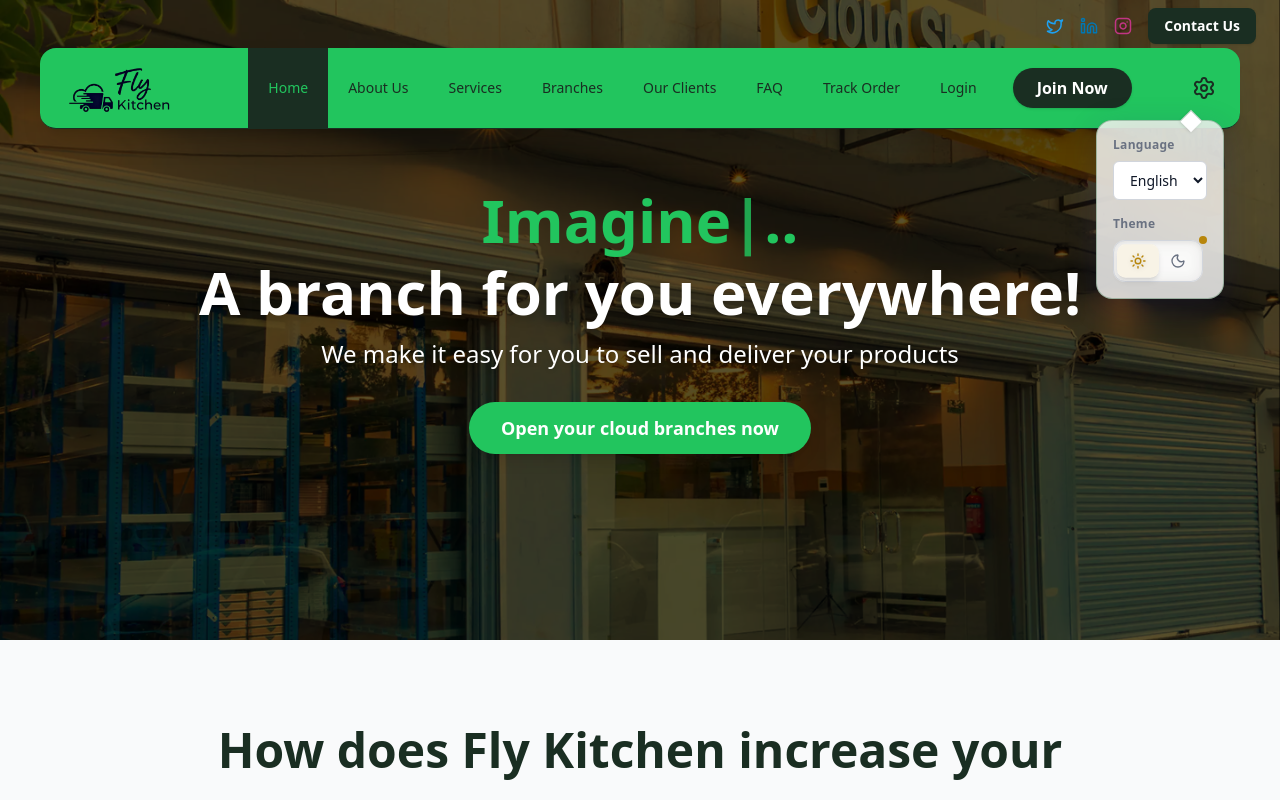
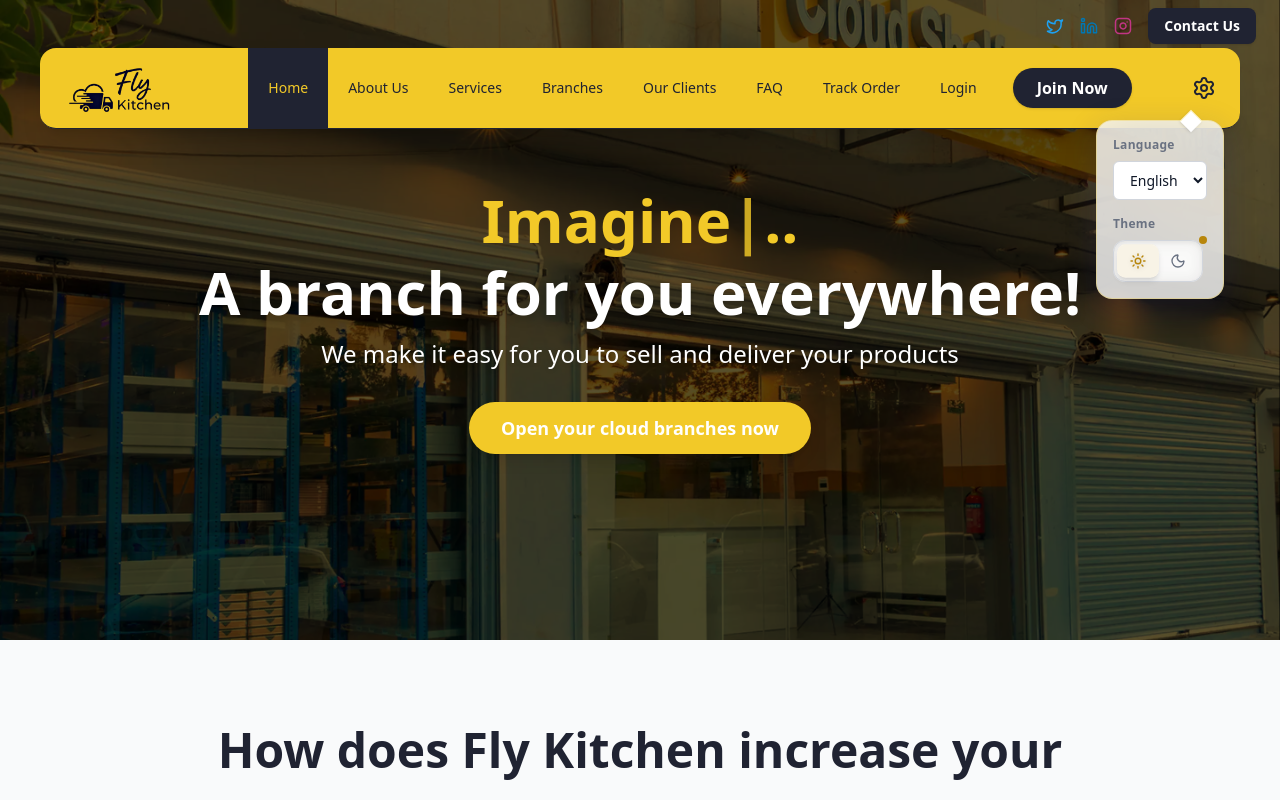
Before and after one commit to Yussif20/fly-kitchen, a Next.js app: page /contact in a window 1280 px wide. Both pictures are taken after a click on the button "Settings". Shown: the top 800 px of the page. Built offline with nearby package versions, Linux system fonts and the light colour scheme.

Commit message:
use the yellow color again

```diff
--- a/app/globals.css
+++ b/app/globals.css
@@ -2,10 +2,16 @@
 @custom-variant dark (&:where(.dark, .dark *));
 
 @theme {
-  --color-primary-green: #22c55e;
-  --color-primary-green-hover: #16a34a;
-  --color-dark-green: #1a2e22;
-  --color-dark-green-hover: #22402e;
+  --color-primary-yellow: #f2c928;
+  --color-primary-yellow-hover: #eab308;
+  --color-yellow-gradient: linear-gradient(90deg, #f2c928 0%, #ffe066 100%);
+  --color-yellow-gradient-strong: linear-gradient(
+    90deg,
+    #f2c928 0%,
+    #eab308 100%
+  );
+  --color-dark-bg: #202332;
+  --color-dark-bg-hover: #11131a;
 }
 button,
 a {
@@ -34,13 +40,13 @@ a {
 }
 
 ::-webkit-scrollbar-thumb {
-  background-color: #22c55e;
+  background-color: var(--color-primary-yellow);
   border-radius: 10px;
   transition: background-color 0.3s ease;
 }
 
 ::-webkit-scrollbar-thumb:hover {
-  background-color: #16a34a;
+  background-color: var(--color-primary-yellow-hover);
 }
 
 .dark ::-webkit-scrollbar-thumb {
@@ -53,7 +59,7 @@ a {
 
 * {
   scrollbar-width: thin;
-  scrollbar-color: #22c55e transparent;
+  scrollbar-color: var(--color-primary-yellow) transparent;
 }
 
 .dark * {
--- a/components/Header.tsx
+++ b/components/Header.tsx
@@ -54,7 +54,7 @@ export default function Header() {
   return (
     <div className="relative z-30">
       <header
-        className={`fixed z-50 border-b bg-primary-green text-dark-green dark:bg-dark-green dark:text-[#165d31] transition-all duration-300 w-full
+        className={`fixed z-50 border-b bg-primary-yellow text-dark-bg dark:bg-dark-bg dark:text-primary-yellow transition-all duration-300 w-full
           ${
             scrolled
               ? "top-0 left-0 translate-x-0 rounded-none mx-0"
@@ -78,7 +78,7 @@ export default function Header() {
               <Navigation />
               <Link
                 href="/join"
-                className="hidden lg:inline-block bg-dark-green text-white dark:bg-primary-green dark:text-dark-green font-bold px-6 py-2 rounded-full text-base shadow hover:bg-[#11131a] dark:hover:bg-[#16a34a] transition-colors duration-200"
+                className="hidden lg:inline-block bg-dark-bg text-white dark:bg-primary-yellow dark:text-dark-bg font-bold px-6 py-2 rounded-full text-base shadow hover:bg-dark-bg/80 dark:hover:bg-primary-yellow-hover transition-colors duration-200"
                 style={{ whiteSpace: "nowrap" }}
               >
                 {t("joinNow")}
@@ -90,18 +90,18 @@ export default function Header() {
               {/* Settings Icon */}
               <div ref={settingsRef} className="relative">
                 <button
-                  className="p-2 rounded-full hover:bg-dark-green/20 dark:hover:bg-primary-green/10 transition-colors"
+                  className="p-2 rounded-full hover:bg-dark-bg/20 dark:hover:bg-primary-yellow/10 transition-colors"
                   aria-label="Settings"
                   onClick={() => setShowSettings((v) => !v)}
                 >
                   <Settings
-                    className="text-dark-green dark:text-primary-green"
+                    className="text-dark-bg dark:text-primary-yellow"
                     size={24}
                   />
                 </button>
                 {showSettings && (
                   <div
-                    className={`absolute mt-3 max-w-[90vw] z-50 flex flex-col gap-4 p-4 rounded-2xl shadow-2xl border border-[#165d31]/30 dark:border-[#165d31]/20 backdrop-blur-xl bg-white/80 dark:bg-dark-green/80 ring-1 ring-[#165d31]/10 ${
+                    className={`absolute mt-3 max-w-[90vw] z-50 flex flex-col gap-4 p-4 rounded-2xl shadow-2xl border border-primary-yellow/30 dark:border-primary-yellow/20 backdrop-blur-xl bg-white/80 dark:bg-dark-bg/80 ring-1 ring-primary-yellow/10 ${
                       locale === "ar" ? "left-0" : "right-0"
                     }`}
                     style={{
@@ -113,7 +113,7 @@ export default function Header() {
                       className={
                         "absolute -top-2 " +
                         (locale === "ar" ? "left-6" : "right-6") +
-                        " w-4 h-4 bg-white dark:bg-dark-green rotate-45 border-t border-l border-[#165d31]/30 dark:border-[#165d31]/20 shadow-sm"
+                        " w-4 h-4 bg-white dark:bg-dark-bg rotate-45 border-t border-l border-primary-yellow/30 dark:border-primary-yellow/20 shadow-sm"
                       }
                       style={{ zIndex: 51 }}
                     />
--- a/components/Navigation.tsx
+++ b/components/Navigation.tsx
@@ -28,7 +28,7 @@ export default function Navigation() {
   };
 
   return (
-    <nav className="hidden md:flex items-center gap-0 relative bg-primary-green text-dark-green dark:bg-dark-green dark:text-primary-green h-20">
+    <nav className="hidden md:flex items-center gap-0 relative bg-primary-yellow text-dark-bg dark:bg-dark-bg dark:text-primary-yellow h-20">
       {navigation.map((item) => (
         <div key={item.href} className="flex h-full">
           <Link
@@ -36,10 +36,10 @@ export default function Navigation() {
             className={`flex items-center h-full text-sm font-medium transition-colors duration-200 px-5 rounded-none
               ${
                 isActive(item.href)
-                  ? "bg-dark-green text-primary-green dark:bg-primary-green dark:text-dark-green"
+                  ? "bg-dark-bg text-primary-yellow dark:bg-primary-yellow dark:text-dark-bg"
                   : ""
               }
-              hover:bg-dark-green hover:text-primary-green dark:hover:bg-primary-green dark:hover:text-dark-green`}
+              hover:bg-dark-bg hover:text-primary-yellow dark:hover:bg-primary-yellow dark:hover:text-dark-bg`}
           >
             {item.name}
           </Link>
--- a/components/TextAnimation.tsx
+++ b/components/TextAnimation.tsx
@@ -42,11 +42,11 @@ export default function TextAnimation() {
 
   return (
     <div className="flex items-center justify-center text-center text-2xl font-bold mb-2">
-      <span className="text-6xl text-primary-green inline-block ">
+      <span className="text-6xl text-primary-yellow inline-block ">
         {displayed}
         <span className="animate-pulse">|</span>
       </span>
-      <span className="inline-block text-6xl font-semibold py-1 rounded  text-primary-green">
+      <span className="inline-block text-6xl font-semibold py-1 rounded  text-primary-yellow">
         ..
       </span>
     </div>
--- a/components/icons/ChannelsIcon.tsx
+++ b/components/icons/ChannelsIcon.tsx
@@ -19,7 +19,7 @@ export function ChannelsIcon({
         />
         <path
           d="M17.548 10.323c5.129.006 9.285 4.162 9.29 9.29 0 2.136-1.468 5.015-4.361 8.557a57.6 57.6 0 0 1-4.219 4.579c-.398.377-1.022.377-1.42 0a57.6 57.6 0 0 1-4.219-4.579c-2.894-3.542-4.361-6.421-4.361-8.557.006-5.128 4.162-9.284 9.29-9.29Zm0 2.064c-3.99 0-7.226 3.235-7.226 7.226 0 1.598 1.379 4.167 3.883 7.234a49.7 49.7 0 0 0 3.343 3.702 49.7 49.7 0 0 0 3.344-3.702c2.504-3.067 3.883-5.636 3.883-7.234 0-3.99-3.235-7.226-7.226-7.226Zm0 2.064a5.161 5.161 0 1 1 0 10.323 5.161 5.161 0 0 1 0-10.323Zm0 2.065a3.097 3.097 0 1 0 0 6.193 3.097 3.097 0 0 0 0-6.193Z"
-          fill="#22c55e"
+          fill="#f2c928"
         />
       </g>
     </svg>
--- a/components/icons/StorageIcon.tsx
+++ b/components/icons/StorageIcon.tsx
@@ -19,7 +19,7 @@ export function StorageIcon({
         />
         <path
           d="M30.997 20.004a2 2 0 0 1-2-2c.007-1.818 1.24-3.403 3-3.858v-1.142a1 1 0 1 1 2 0v1.142c1.764.45 3 2.039 3 3.858s-1.236 3.408-3 3.857v1.142a1 1 0 1 1-2 0v-1.142a3.999 3.999 0 0 1-3-3.857Zm2-1.722c1.618.002 2.999 1.383 3 3.001 0-1.618-1.382-2.999-3-3.001Zm-2-4.278c-.001.711-.382 1.368-1 1.722v-3.444c.618.354.999 1.011 1 1.722Z"
-          fill="#22c55e"
+          fill="#f2c928"
         />
       </g>
     </svg>
--- a/components/icons/TruckIcon.tsx
+++ b/components/icons/TruckIcon.tsx
@@ -19,7 +19,7 @@ export function TruckIcon({
         />
         <path
           d="m29.6516596 7.18267577c-.2404377-.15367895-.4030579-.23652588-.5408102-.34954976-.5489132-.45027933-1.0486492-.46648547-1.6704902-.04526544-.9023748.61136281-1.8838245 1.10551049-2.8290897 1.65400464-.4280658.24826136-.8498446.50714054-1.3400805.80052762.357094.21417258.6087084.37791051.8723376.51943486.2514747.13509777.4632722.35751311.8167338.14725237 1.5182083-.90293369 3.0530419-1.77778604 4.6913992-2.72640429"
-          fill="#22c55e"
+          fill="#f2c928"
         />
       </g>
     </svg>
--- a/sections/Features.tsx
+++ b/sections/Features.tsx
@@ -32,10 +32,10 @@ export default function Features() {
   return (
     <section className="w-full max-w-7xl mx-auto mt-8 px-4 py-12">
       <div className="mb-10 text-center">
-        <h2 className="text-2xl sm:text-5xl font-bold text-dark-green dark:text-primary-green leading-tight">
+        <h2 className="text-2xl sm:text-5xl font-bold text-dark-bg dark:text-primary-yellow leading-tight">
           {t("sectionTitle1")}
           <br />
-          <span className="block text-4xl sm:text-5xl text-primary-green dark:text-primary-green mt-6">
+          <span className="block text-4xl sm:text-5xl text-primary-yellow dark:text-primary-yellow mt-6">
             {(() => {
               const s = t("sectionTitle2");
               // For Arabic: highlight last 4 chars (عاتك؟)
@@ -43,7 +43,7 @@ export default function Features() {
                 return (
                   <>
                     {s.slice(0, s.length - 4)}
-                    <span className="bg-[#22c55e] text-white rounded px-2">
+                    <span className="bg-primary-yellow text-white rounded px-2">
                       {s.slice(-4)}
                     </span>
                   </>
@@ -55,7 +55,7 @@ export default function Features() {
                 return (
                   <>
                     {s.slice(0, idx + 2)}
-                    <span className="bg-[#22c55e] text-white rounded px-2">
+                    <span className="bg-primary-yellow text-white rounded px-2">
                       {s.slice(idx + 2)}
                     </span>
                   </>
@@ -70,8 +70,8 @@ export default function Features() {
       <div className="w-full grid grid-cols-1 md:grid-cols-2 lg:grid-cols-4 items-center gap-8">
         {features.map(({ Icon, title, desc }, i) => (
           <div key={i} className="flex flex-col items-center text-center p-4">
-            <Icon className="w-16 h-16 mb-2 text-dark-green dark:text-primary-green transition-colors" />
-            <h3 className="text-[22px] font-semibold text-dark-green dark:text-primary-green mb-2 mt-2">
+            <Icon className="w-16 h-16 mb-2 text-dark-bg dark:text-primary-yellow transition-colors" />
+            <h3 className="text-[22px] font-semibold text-dark-bg dark:text-primary-yellow mb-2 mt-2">
               {title}
             </h3>
             <p className="text-[#212529] dark:text-white text-base">{desc}</p>
--- a/sections/Hero.tsx
+++ b/sections/Hero.tsx
@@ -15,7 +15,7 @@ export default function Hero() {
           href="https://twitter.com/"
           target="_blank"
           rel="noopener noreferrer"
-          className="p-2 rounded-full hover:bg-dark-green/10 dark:hover:bg-primary-green/10 transition-colors"
+          className="p-2 rounded-full hover:bg-dark-bg/10 dark:hover:bg-primary-yellow/10 transition-colors"
           aria-label="Twitter"
         >
           <Twitter color="#1DA1F2" size={18} />
@@ -24,7 +24,7 @@ export default function Hero() {
           href="https://linkedin.com/"
           target="_blank"
           rel="noopener noreferrer"
-          className="p-2 rounded-full hover:bg-dark-green/10 dark:hover:bg-primary-green/10 transition-colors"
+          className="p-2 rounded-full hover:bg-dark-bg/10 dark:hover:bg-primary-yellow/10 transition-colors"
           aria-label="LinkedIn"
         >
           <Linkedin color="#0077B5" size={18} />
@@ -33,14 +33,14 @@ export default function Hero() {
           href="https://instagram.com/"
           target="_blank"
           rel="noopener noreferrer"
-          className="p-2 rounded-full hover:bg-dark-green/10 dark:hover:bg-primary-green/10 transition-colors"
+          className="p-2 rounded-full hover:bg-dark-bg/10 dark:hover:bg-primary-yellow/10 transition-colors"
           aria-label="Instagram"
         >
           <Instagram color="#C13584" size={18} />
         </a>
         <Link
           href="/contact"
-          className="ml-2 bg-dark-green text-white dark:bg-primary-green dark:text-dark-green font-bold px-4 py-2 rounded-lg text-sm shadow hover:bg-[#11131a] dark:hover:bg-[#16a34a] transition-colors duration-200"
+          className="ml-2 bg-dark-bg text-white dark:bg-primary-yellow dark:text-dark-bg font-bold px-4 py-2 rounded-lg text-sm shadow hover:bg-dark-bg-hover dark:hover:bg-primary-yellow-hover transition-colors duration-200"
           style={{ whiteSpace: "nowrap" }}
         >
           {t("contact")}
@@ -67,8 +67,8 @@ export default function Hero() {
           {tHero("subtitle")}
         </p>
         <button
-          className="bg-primary-green text-white dark:bg-dark-green dark:text-primary-green font-bold px-8 py-3 rounded-full text-lg shadow-lg transition-colors duration-200
-            hover:bg-primary-green-hover dark:hover:bg-dark-green-hover hover:ring-2 hover:ring-primary-green hover:shadow-xl focus:outline-none focus:ring-2 focus:ring-dark-green dark:focus:ring-primary-green"
+          className="bg-primary-yellow text-white dark:bg-dark-bg dark:text-primary-yellow font-bold px-8 py-3 rounded-full text-lg shadow-lg transition-colors duration-200
+            hover:bg-primary-yellow-hover dark:hover:bg-dark-bg-hover hover:ring-2 hover:ring-primary-yellow hover:shadow-xl focus:outline-none focus:ring-2 focus:ring-dark-bg dark:focus:ring-primary-yellow"
         >
           {tHero("cta")}
         </button>
```
Also changed, not shown: components/Footer.tsx (+9 -9 lines), components/MobileNavigation.tsx (+4 -4 lines), components/icons/LocationIcon.tsx (+3 -3 lines), public/logo-dark.png.
